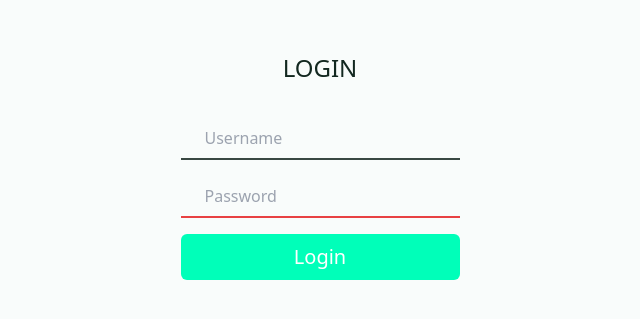
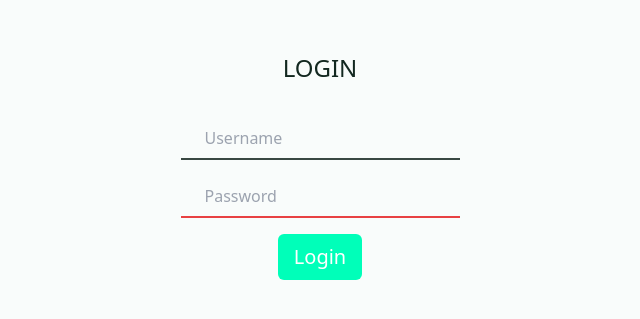
Before and after one commit to ayberkuman/fonradar, a Next.js app: page / in a window 1280 px wide. Shown: the part 243-562 px from the top of the page, without its empty margins (320-960 px from the left). Built offline with nearby package versions, Linux system fonts and the light colour scheme; no server answers.

Commit message:
button type submit

```diff
--- a/components/AddCustomer/AddCustomer.tsx
+++ b/components/AddCustomer/AddCustomer.tsx
@@ -1,3 +1,4 @@
+import { Button } from "@components/common/button/Button";
 import { usePostCustomer } from "hooks/useCrud";
 import { useState } from "react";
 
@@ -56,12 +57,7 @@ export const AddCustomer = () => {
         name="contactNumber"
         id="contactNumber"
       />
-      <button
-        className="bg-green-black-bg px-4 py-2 rounded-md hover:bg-green text-white text-title-20-auto-medium transition-all"
-        type="submit"
-      >
-        Add Customer
-      </button>
+      <Button>Add Customer</Button>
     </form>
   );
 };
--- a/components/Login/Login.tsx
+++ b/components/Login/Login.tsx
@@ -1,3 +1,4 @@
+import { Button } from "@components/common/button/Button";
 import { useState } from "react";
 
 export const Login = ({ setUserLogin, isValidated }) => {
@@ -37,12 +38,7 @@ export const Login = ({ setUserLogin, isValidated }) => {
         value={password}
         onChange={(e) => setPassword(e.target.value)}
       />
-      <button
-        className="w-full bg-green-black-bg px-4 py-2 rounded-md hover:bg-green text-white text-title-20-auto-medium transition-all"
-        type="submit"
-      >
-        Login
-      </button>
+      <Button isPositive>Login</Button>
     </form>
   );
 };
--- a/hooks/useValidate.tsx
+++ b/hooks/useValidate.tsx
@@ -12,7 +12,6 @@ export const useValidate = ({
 }: ILoginObj) => {
   const [isValidated, setIsValidated] = useState(false);
   const { data } = useFetch();
-
   const validate = () => {
     if (data) {
       data.forEach((user) => {
--- a/pages/index.tsx
+++ b/pages/index.tsx
@@ -16,7 +16,6 @@ export default function Home() {
       router.push("/customers");
     }
   }, [isValidated]);
-  console.log(isValidated);
 
   return (
     <div className="container bg-neutral-100 flex items-center p-4 mx-auto min-h-screen justify-center">
```
Also changed, not shown: components/common/button/Button.tsx (+9 -1 lines).
